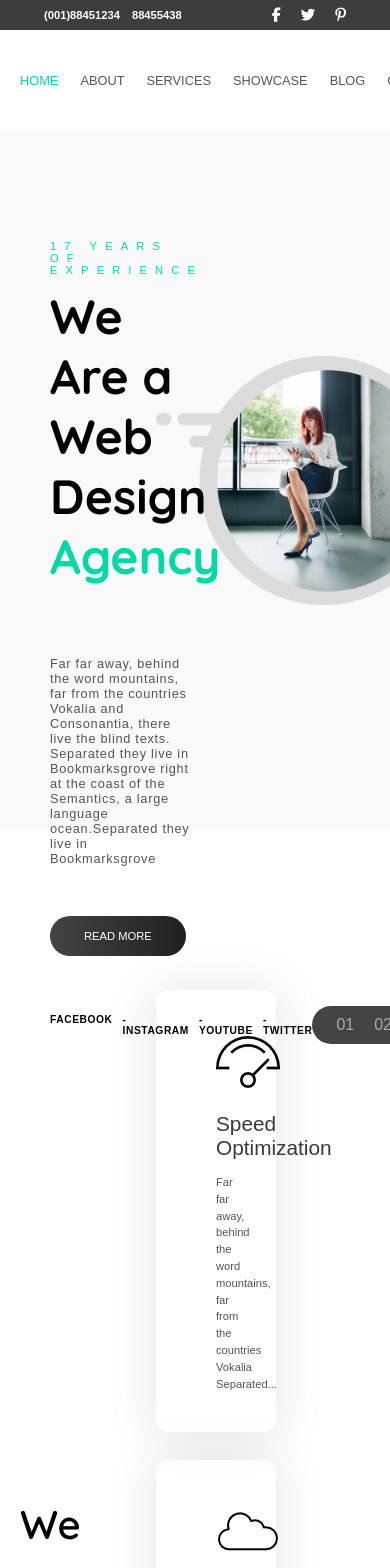
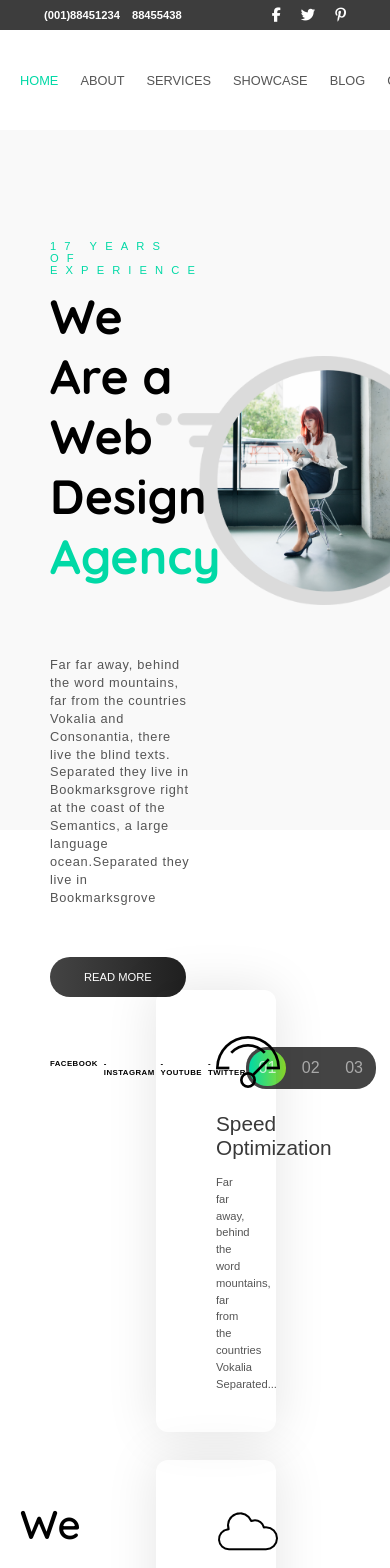
Before and after one commit to domenico-bacoli/proj-html-vuejs, a Vue app: page / in a window 390 px wide. Shown: the top 1568 px of the page. Built offline with nearby package versions, Linux system fonts and the light colour scheme.

Commit message:
feat: add scroll to top button

```diff
--- a/src/App.vue
+++ b/src/App.vue
@@ -6,7 +6,7 @@ import AppFooter from './components/AppFooter.vue';
 export default {
   data() {
     return {
-
+      showButton: false,
     };
   },
 
@@ -16,6 +16,32 @@ export default {
     AppFooter,
   },
 
+  created() {
+    window.addEventListener('scroll', this.handleScroll);
+  },
+
+  destroyed() {
+    window.removeEventListener('scroll', this.handleScroll);
+  },
+
+  methods: {
+
+    handleScroll() {
+
+      if (window.pageYOffset > 100) {
+        this.showButton = true;
+      } else {
+        this.showButton = false;
+      }
+    },
+
+    scrollTop() {
+      window.scrollTo({
+        top: 0,
+        behavior: 'smooth'
+      });
+    }
+  }
 }
 </script>
 
@@ -23,6 +49,32 @@ export default {
   <AppHeader></AppHeader>
   <AppMain></AppMain>
   <AppFooter></AppFooter>
+  <div>
+    <!-- Il pulsante viene visualizzato solo quando lo scroll è superiore a 100px -->
+    <button v-if="showButton" @click="scrollTop" class="back-to-top"><i class="fa-solid fa-arrow-up"></i></button>
+  </div>
 </template>
 
-<style lang="scss" scoped></style>
+<style lang="scss" scoped>
+.back-to-top {
+  position: fixed;
+  bottom: 20px;
+  right: 140px;
+  color: white;
+  padding: 14px 18px;
+  border: none;
+  border-radius: 50%;
+  cursor: pointer;
+  transition: opacity 0.3s, transform 0.3s;
+  background: linear-gradient(to right, #2ef41c, #00D9A6);
+
+  i {
+    font-size: 1.3em;
+  }
+
+  &:hover {
+    opacity: 0.8;
+    transform: scale(1.2);
+  }
+}
+</style>
--- a/src/components/AppHeader.vue
+++ b/src/components/AppHeader.vue
@@ -11,12 +11,22 @@ export default {
                 "contact",
             ],
             activeNavLinksIndex: 0,
+
+            slides: [
+                "01",
+                "02",
+                "03",
+            ],
+            activeSlideIndex: 0,
         };
     },
 
     methods: {
         activeNavLinks(index) {
             this.activeNavLinksIndex = index;
+        },
+        activeJumboSlides(index) {
+            this.activeSlideIndex = index;
         }
     },
 }
@@ -83,11 +93,9 @@ export default {
                             <li> - TWITTER</li>
                         </ul>
                     </div>
-                    <div class="jumbo-slider">
-                        <div class="slide-1"> 01</div>
-                        <div class="slide-2">02</div>
-                        <div class="slide-3">03</div>
-
+                    <div class="jumbo-sliders">
+                        <div v-for="(slide, index) in slides " :class="activeSlideIndex == index ? 'active' : ''"
+                            @click="activeJumboSlides(index)" class="jumbo-slider">{{ slide }}</div>
                     </div>
                 </div>
 
@@ -152,9 +160,14 @@ header {
             li {
                 cursor: pointer;
                 color: #555555;
+                transition: all 0.2s ease-in-out;
 
                 &.active {
                     color: #00D9A6;
+                }
+
+                &:hover {
+                    transform: scale(1.12);
                 }
             }
         }
@@ -166,6 +179,7 @@ header {
 
             i {
                 color: #00D9A6;
+                cursor: pointer;
             }
         }
     }
@@ -210,6 +224,7 @@ header {
             color: #555555;
             font-size: 0.8em;
             letter-spacing: 0.1ch;
+            line-height: 1.4;
         }
 
         .button {
@@ -233,13 +248,58 @@ header {
                 }
             }
 
-            .jumbo-slider {
+            .jumbo-sliders {
                 display: flex;
-                gap: 20px;
+                align-items: center;
+                justify-content: space-around;
                 background-color: #444444;
-                padding: 10px 24px;
+                width: 160px;
+                height: 42px;
                 border-radius: 20px;
                 color: #AAAAAA;
+
+                .jumbo-slider {
+                    display: flex;
+                    align-items: center;
+                    justify-content: center;
+                    width: 80px;
+                    height: 36px;
+                    margin: 0 3px;
+                    cursor: pointer;
+                }
+
+                .active {
+                    background: linear-gradient(to right, #00D9A6, #9df925d7);
+                    border-radius: 20px;
+                    color: rgb(255, 255, 255, 0.7);
+                }
+            }
+        }
+    }
+}
+
+@media (max-width: 1024px) {
+    header {
+
+        .jumbo {
+            .slide-show {
+                .social-list ul {
+                    gap: 6px;
+                    font-size: 0.7em;
+
+                    li {
+                        font-size: 0.7em;
+                    }
+                }
+
+                .jumbo-sliders {
+                    width: 130px;
+
+
+                    .jumbo-slider {
+                        width: 60px;
+                    }
+                }
             }
         }
     }
--- a/src/components/BlogItem.vue
+++ b/src/components/BlogItem.vue
@@ -234,6 +234,7 @@ export default {
                 border: none;
                 background-color: rgb(75, 75, 75);
                 box-shadow: 0 0 40px rgba(0, 0, 0, 0.6);
+                color: #AAAAAA;
             }
 
             ::placeholder {
@@ -266,4 +267,16 @@ export default {
         gap: 60px;
     }
 }
+
+@media (max-width: 768px) {
+    .questions {
+        .questions-card {
+            .questions-input {
+                input {
+                    padding: 12px 60px;
+                }
+            }
+        }
+    }
+}
 </style>
--- a/src/components/ShowCaseItem.vue
+++ b/src/components/ShowCaseItem.vue
@@ -127,7 +127,7 @@ export default defineComponent({
         <section class="customers-review">
             <img class="back-image" src="/images/four-businesspeople-in-a-boardroom-with-paperwork-PC4V8H4.jpg" alt="">
             <div class="overlay"></div>
-            <Carousel :autoplay="3000" :wrap-around="true">
+            <Carousel :autoplay="2000" :wrap-around="true">
                 <Slide v-for="slide in customers" :key="slide">
                     <div class="carousel__item">
 
@@ -275,6 +275,7 @@ export default defineComponent({
 
 .carousel__item {
     height: 500px;
+    width: 100%;
 }
 
 .customers-review {
```
